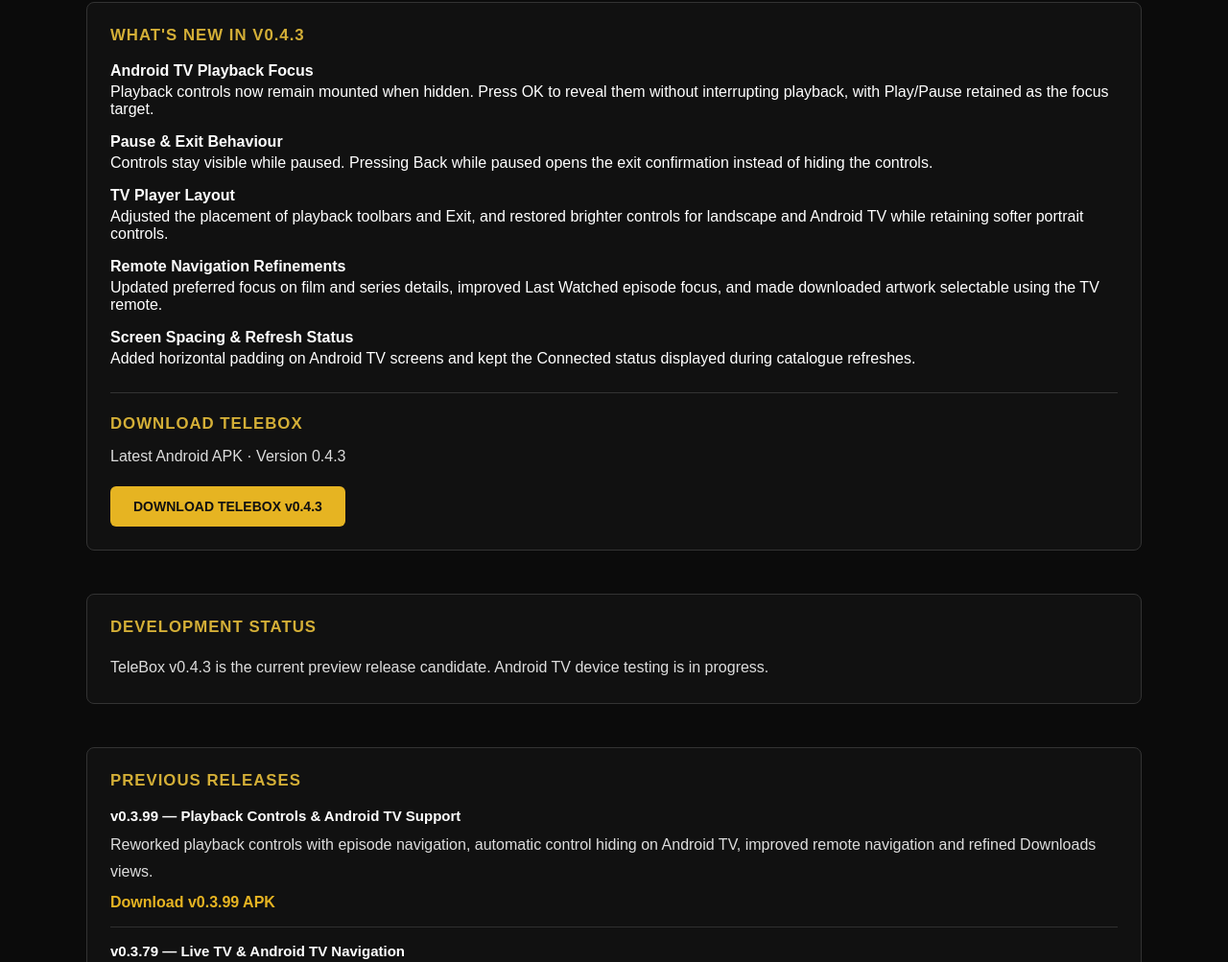
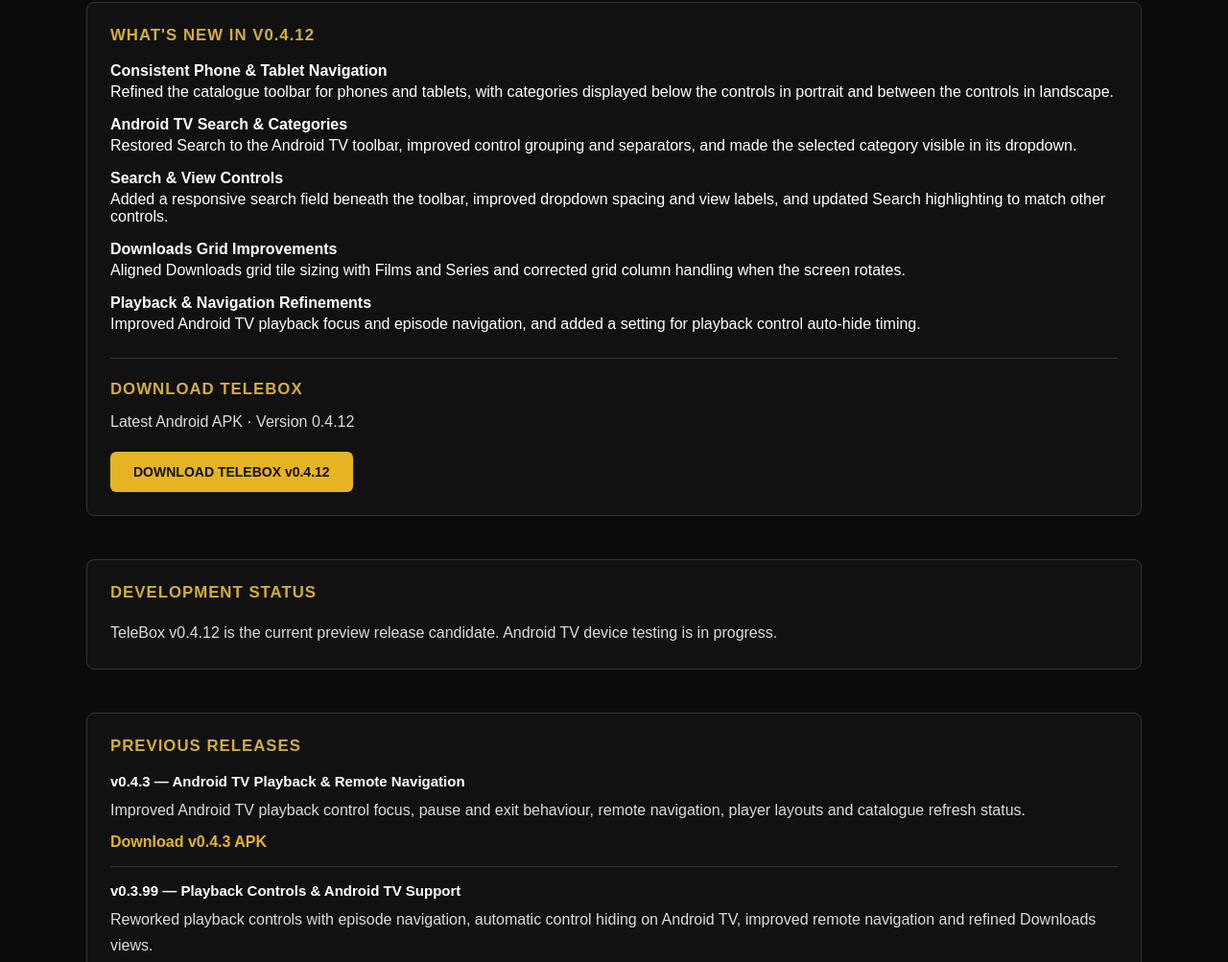
Before and after one commit to Odins-Beard/highground-studios, a plain HTML site: page telebox.html in a window 1280 px wide. Shown: the part 905-1908 px from the top of the page at 96% size. Drawn offline with Linux system fonts and the light colour scheme.

Commit message:
Update TeleBox download to v0.4.12 Including Historic Links

```diff
--- a/telebox.html
+++ b/telebox.html
@@ -4,7 +4,7 @@
 <head>
     <meta charset="UTF-8">
     <meta name="viewport" content="width=device-width, initial-scale=1.0">
-    <title>TeleBox v0.4.3 | Highground Studios</title>
+    <title>TeleBox v0.4.12 | Highground Studios</title>
     <link rel="stylesheet" href="styles.css">
     <link rel="icon" type="image/png" href="assets/images/logo-clean.png">
 
@@ -128,7 +128,7 @@
                 <h1>TELEBOX</h1>
 
                 <p class="gympro-guide-version">
-                    ANDROID IPTV PLAYER · V0.4.3
+                    ANDROID IPTV PLAYER · V0.4.12
                 </p>
 
                 <p class="gympro-guide-intro">
@@ -185,41 +185,39 @@
                     <!-- LATEST RELEASE -->
 
                     <div class="gympro-guide-card gympro-guide-card-wide telebox-card">
-                        <h3>WHAT'S NEW IN V0.4.3</h3>
+                        <h3>WHAT'S NEW IN V0.4.12</h3>
 
                         <div class="telebox-feature">
-                            <strong>Android TV Playback Focus</strong>
-                            Playback controls now remain mounted when hidden.
-                            Press OK to reveal them without interrupting playback,
-                            with Play/Pause retained as the focus target.
+                            <strong>Consistent Phone &amp; Tablet Navigation</strong>
+                            Refined the catalogue toolbar for phones and tablets,
+                            with categories displayed below the controls in portrait
+                            and between the controls in landscape.
                         </div>
 
                         <div class="telebox-feature">
-                            <strong>Pause &amp; Exit Behaviour</strong>
-                            Controls stay visible while paused. Pressing Back
-                            while paused opens the exit confirmation instead
-                            of hiding the controls.
+                            <strong>Android TV Search &amp; Categories</strong>
+                            Restored Search to the Android TV toolbar, improved
+                            control grouping and separators, and made the selected
+                            category visible in its dropdown.
                         </div>
 
                         <div class="telebox-feature">
-                            <strong>TV Player Layout</strong>
-                            Adjusted the placement of playback toolbars and
-                            Exit, and restored brighter controls for landscape
-                            and Android TV while retaining softer portrait controls.
+                            <strong>Search &amp; View Controls</strong>
+                            Added a responsive search field beneath the toolbar,
+                            improved dropdown spacing and view labels, and updated
+                            Search highlighting to match other controls.
                         </div>
 
                         <div class="telebox-feature">
-                            <strong>Remote Navigation Refinements</strong>
-                            Updated preferred focus on film and series details,
-                            improved Last Watched episode focus, and made
-                            downloaded artwork selectable using the TV remote.
+                            <strong>Downloads Grid Improvements</strong>
+                            Aligned Downloads grid tile sizing with Films and Series
+                            and corrected grid column handling when the screen rotates.
                         </div>
 
                         <div class="telebox-feature">
-                            <strong>Screen Spacing &amp; Refresh Status</strong>
-                            Added horizontal padding on Android TV screens
-                            and kept the Connected status displayed during
-                            catalogue refreshes.
+                            <strong>Playback &amp; Navigation Refinements</strong>
+                            Improved Android TV playback focus and episode navigation,
+                            and added a setting for playback control auto-hide timing.
                         </div>
 
                         <!-- PRIMARY DOWNLOAD -->
@@ -228,14 +226,14 @@
                             <h3>DOWNLOAD TELEBOX</h3>
 
                             <p>
-                                Latest Android APK · Version 0.4.3
+                                Latest Android APK · Version 0.4.12
                             </p>
 
                             <a
                                 class="telebox-download-button"
-                                href="https://github.com/Odins-Beard/highground-studios/releases/download/telebox-v0.4.3/TeleBox.v0.4.3.apk"
+                                href="https://github.com/Odins-Beard/highground-studios/releases/download/telebox-v0.4.12/TeleBox.v0.4.12.apk"
                             >
-                                DOWNLOAD TELEBOX v0.4.3
+                                DOWNLOAD TELEBOX v0.4.12
                             </a>
                         </div>
                     </div>
@@ -246,7 +244,7 @@
                         <h3>DEVELOPMENT STATUS</h3>
 
                         <p>
-                            TeleBox v0.4.3 is the current preview release candidate.
+                            TeleBox v0.4.12 is the current preview release candidate.
                             Android TV device testing is in progress.
                         </p>
                     </div>
@@ -255,6 +253,20 @@
 
                     <div class="gympro-guide-card gympro-guide-card-wide telebox-card">
                         <h3>PREVIOUS RELEASES</h3>
+
+                        <div class="telebox-release">
+                            <h4>v0.4.3 — Android TV Playback &amp; Remote Navigation</h4>
+
+                            <p>
+                                Improved Android TV playback control focus,
+                                pause and exit behaviour, remote navigation,
+                                player layouts and catalogue refresh status.
+                            </p>
+
+                            <a href="https://github.com/Odins-Beard/highground-studios/releases/download/telebox-v0.4.3/TeleBox.v0.4.3.apk">
+                                Download v0.4.3 APK
+                            </a>
+                        </div>
 
 
                         <div class="telebox-release">
```
